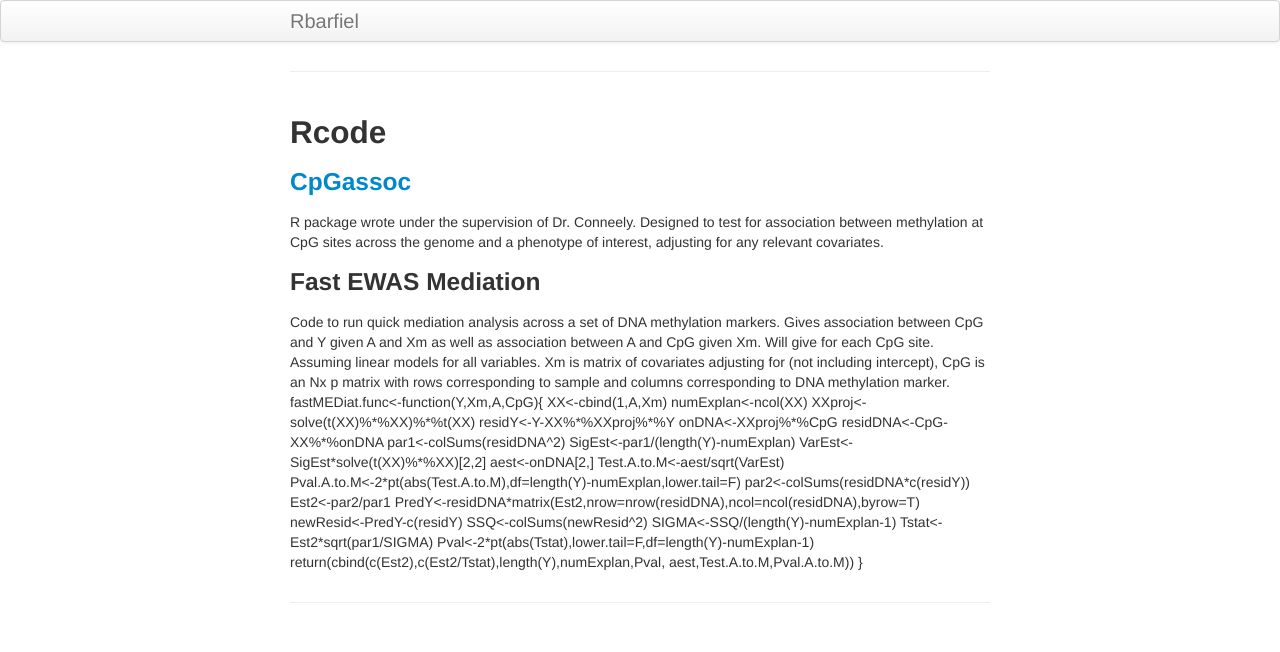
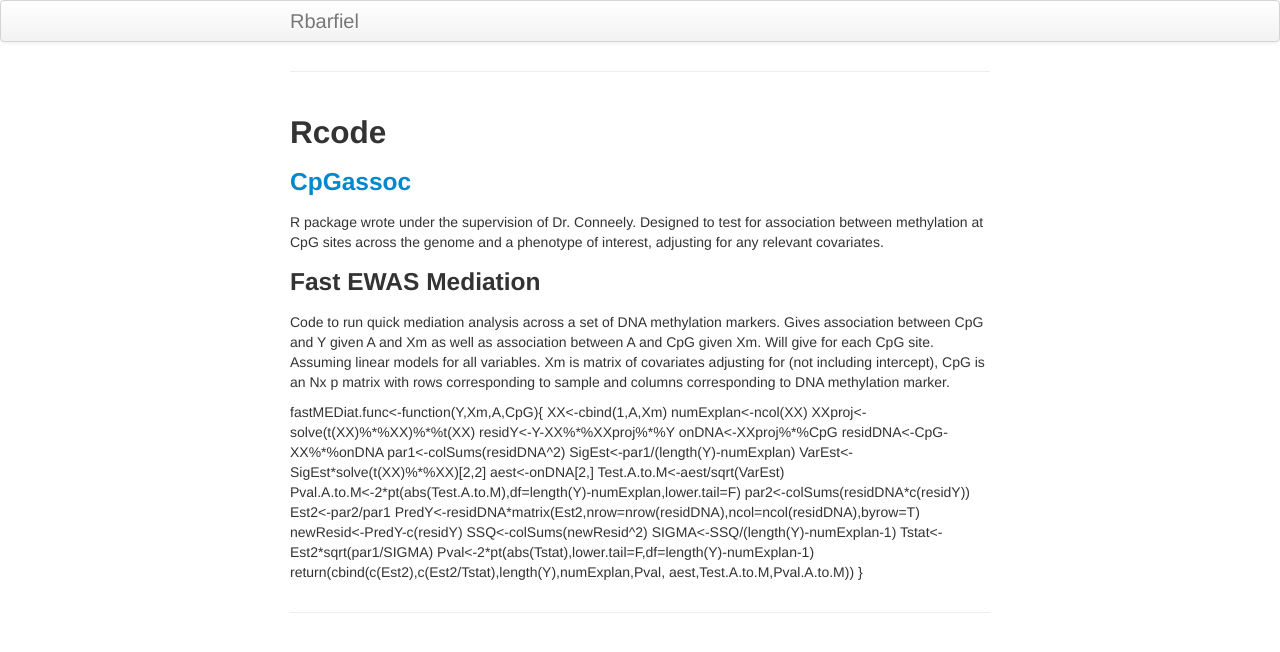
Before and after one commit to rbarfield/Barfield_website, a Jekyll site: the page built from pages/Rcode.md, in a window 1280 px wide. Shown: the top 652 px of the page. Built offline with Jekyll 4.4.1, drawn with Linux system fonts in a browser that asks for light colours.

Commit message:
Initial commit

```diff
--- a/pages/Rcode.md
+++ b/pages/Rcode.md
@@ -8,7 +8,7 @@ layout: page
 <p> R package wrote under the supervision of Dr. Conneely. Designed to test for association between methylation at CpG sites across the genome and a phenotype of interest, adjusting for any relevant covariates.</p>
 
 <h3 id="EWASMEDIAT">Fast EWAS Mediation</h3>
-Code to run quick mediation analysis across a set of DNA methylation markers. Gives association between CpG and Y given A and Xm as well as association between A and CpG given Xm. Will give for each CpG site. Assuming linear models for all variables. Xm is matrix of covariates adjusting for (not including intercept), CpG is an Nx p matrix with rows corresponding to sample and columns corresponding to DNA methylation marker.
+<p>Code to run quick mediation analysis across a set of DNA methylation markers. Gives association between CpG and Y given A and Xm as well as association between A and CpG given Xm. Will give for each CpG site. Assuming linear models for all variables. Xm is matrix of covariates adjusting for (not including intercept), CpG is an Nx p matrix with rows corresponding to sample and columns corresponding to DNA methylation marker. </p>
 
 
 	fastMEDiat.func<-function(Y,Xm,A,CpG){
```
